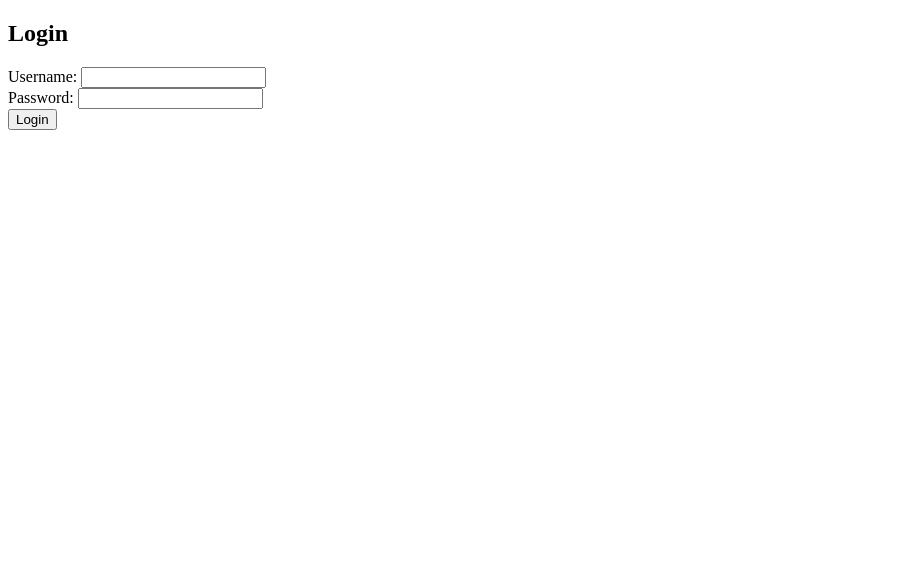
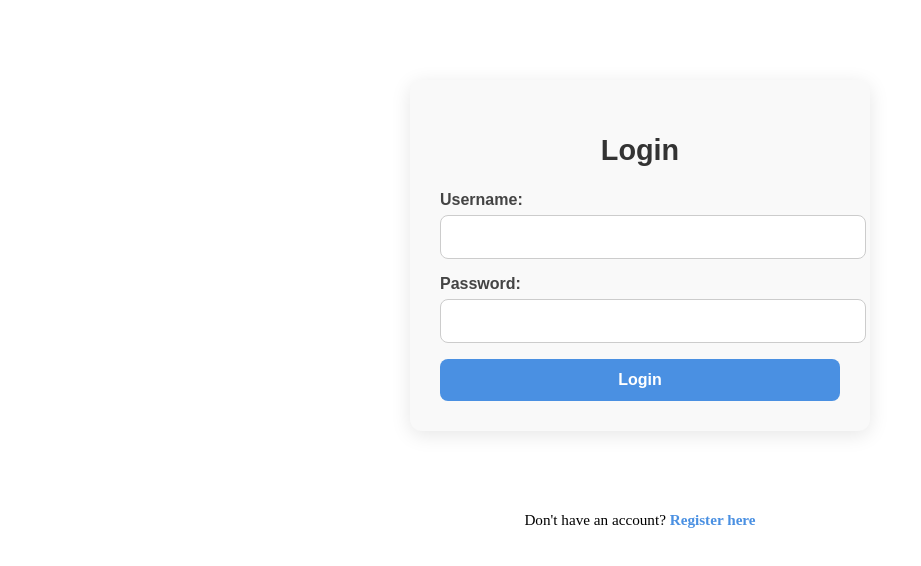
Before and after one commit to pzx110294/JS_Project, a website: page client/views/login.html in a window 1280 px wide. Shown: the whole page, without its empty margins (0-921 px from the left). Drawn offline with Linux system fonts and the light colour scheme.

Commit message:
Dodanie wyglądu do logowania i rejestracji

```diff
--- /dev/null
+++ b/client/css/login-register.css
@@ -0,0 +1,84 @@
+form {
+    max-width: 400px;
+    margin: 80px auto;
+    padding: 30px;
+    background-color: #f9f9f9;
+    border-radius: 12px;
+    box-shadow: 0 4px 20px rgba(0, 0, 0, 0.1);
+    font-family: sans-serif;
+}
+
+form h2 {
+    text-align: center;
+    margin-bottom: 24px;
+    font-size: 1.8rem;
+    color: #333;
+}
+
+form div {
+    margin-bottom: 16px;
+}
+
+form label {
+    display: block;
+    margin-bottom: 6px;
+    font-weight: bold;
+    color: #444;
+}
+
+form input[type="text"],
+form input[type="password"],
+form input[type="email"] {
+    width: 100%;
+    padding: 12px;
+    border-radius: 8px;
+    border: 1px solid #ccc;
+    font-size: 1rem;
+    transition: border-color 0.3s;
+}
+
+form input:focus {
+    outline: none;
+    border-color: #4a90e2;
+}
+
+form button {
+    width: 100%;
+    padding: 12px;
+    background-color: #4a90e2;
+    color: white;
+    font-size: 1rem;
+    font-weight: bold;
+    border: none;
+    border-radius: 8px;
+    cursor: pointer;
+    transition: background-color 0.3s, transform 0.2s;
+}
+
+form button:hover {
+    background-color: #357ab8;
+    transform: scale(1.02);
+}
+
+#message {
+    text-align: center;
+    margin-top: 12px;
+    font-size: 0.95rem;
+    color: red;
+}
+
+p {
+    text-align: center;
+    margin-top: 16px;
+    font-size: 0.95rem;
+}
+
+p a {
+    color: #4a90e2;
+    text-decoration: none;
+    font-weight: bold;
+}
+
+p a:hover {
+    text-decoration: underline;
+}
--- a/client/css/style.css
+++ b/client/css/style.css
@@ -217,3 +217,6 @@ header {
     border-radius: 6px;
     box-shadow: 0 0 5px rgba(0, 0, 0, 0.1);
 }
+#user:empty {
+    display: none;
+}
--- a/client/views/login.html
+++ b/client/views/login.html
@@ -3,6 +3,7 @@
 <head>
     <title>Login</title>
     <script src="../js/auth.js" defer></script>
+    <link rel="stylesheet" href="../css/login-register.css">
 </head>
 <body>
     <form id="loginForm">
@@ -18,5 +19,6 @@
         <button type="submit">Login</button>
     </form>
     <div id="message"></div>
+    <p>Don't have an account? <a href="/register">Register here</a></p>
 </body>
 </html>
```
Also changed, not shown: client/views/register.html (+1 -0 lines).
